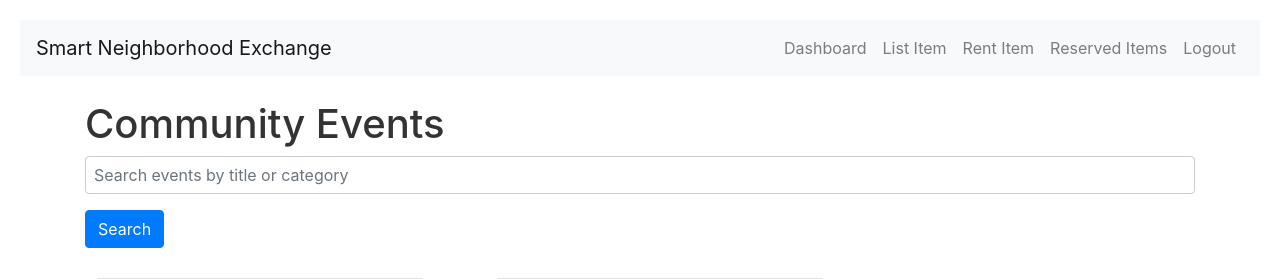
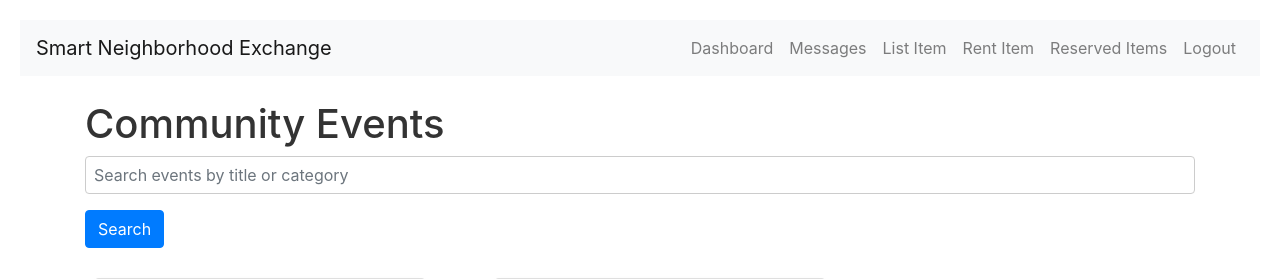
Before and after one commit to ynallamo/Team21, a Flask app: page /community_events in a window 1280 px wide. Shown: the top 279 px of the page. Run offline with Flask 3, Linux system fonts and the light colour scheme; data comes from the database, SQL or seed files in the repository; some libraries are stand-ins or nearby versions.

Commit message:
updates base.html - yash - main

```diff
--- a/templates/base.html
+++ b/templates/base.html
@@ -2,10 +2,12 @@
 <html lang="en">
 <head>
     <meta charset="UTF-8">
+    <meta name="viewport" content="width=device-width, initial-scale=1.0">
     <title>{% block title %}Smart Neighborhood Exchange{% endblock %}</title>
     <link rel="stylesheet" href="{{ url_for('static', filename='style.css') }}">
     <!-- Bootstrap CSS -->
     <link rel="stylesheet" href="https://maxcdn.bootstrapcdn.com/bootstrap/4.5.2/css/bootstrap.min.css">
+    <link rel="stylesheet" href="https://stackpath.bootstrapcdn.com/bootstrap/4.5.2/css/bootstrap.min.css">
 </head>
 <body>
     <!-- Navbar -->
@@ -18,6 +20,9 @@
             <ul class="navbar-nav ml-auto">
                 <li class="nav-item">
                     <a class="nav-link" href="{{ url_for('dashboard') }}">Dashboard</a>
+                </li>
+                <li class="nav-item">
+                    <a class="nav-link" href="{{ url_for('messages') }}">Messages</a>
                 </li>
                 <li class="nav-item">
                     <a class="nav-link" href="{{ url_for('list_item') }}">List Item</a>
@@ -39,6 +44,21 @@
     <div class="container mt-4">
         {% block content %}{% endblock %}
     </div>
+    <!-- Flash Messages -->
+    {% with messages = get_flashed_messages(with_categories=true) %}
+        {% if messages %}
+            <div class="container mt-3">
+                {% for category, message in messages %}
+                    <div class="alert alert-{{ category }} alert-dismissible fade show" role="alert">
+                        {{ message }}
+                        <button type="button" class="close" data-dismiss="alert" aria-label="Close">
+                            <span aria-hidden="true">&times;</span>
+                        </button>
+                    </div>
+                {% endfor %}
+            </div>
+        {% endif %}
+    {% endwith %}
 
     <!-- Footer -->
     <footer class="bg-light text-center text-lg-start mt-5 border-top">
@@ -102,5 +122,6 @@
     <script src="https://code.jquery.com/jquery-3.5.1.slim.min.js"></script>
     <script src="https://cdn.jsdelivr.net/npm/popper.js@1.16.1/dist/umd/popper.min.js"></script>
     <script src="https://stackpath.bootstrapcdn.com/bootstrap/4.5.2/js/bootstrap.min.js"></script>
+    <script src="https://cdn.jsdelivr.net/npm/@popperjs/core@2.9.2/dist/umd/popper.min.js"></script>
 </body>
 </html>
```
